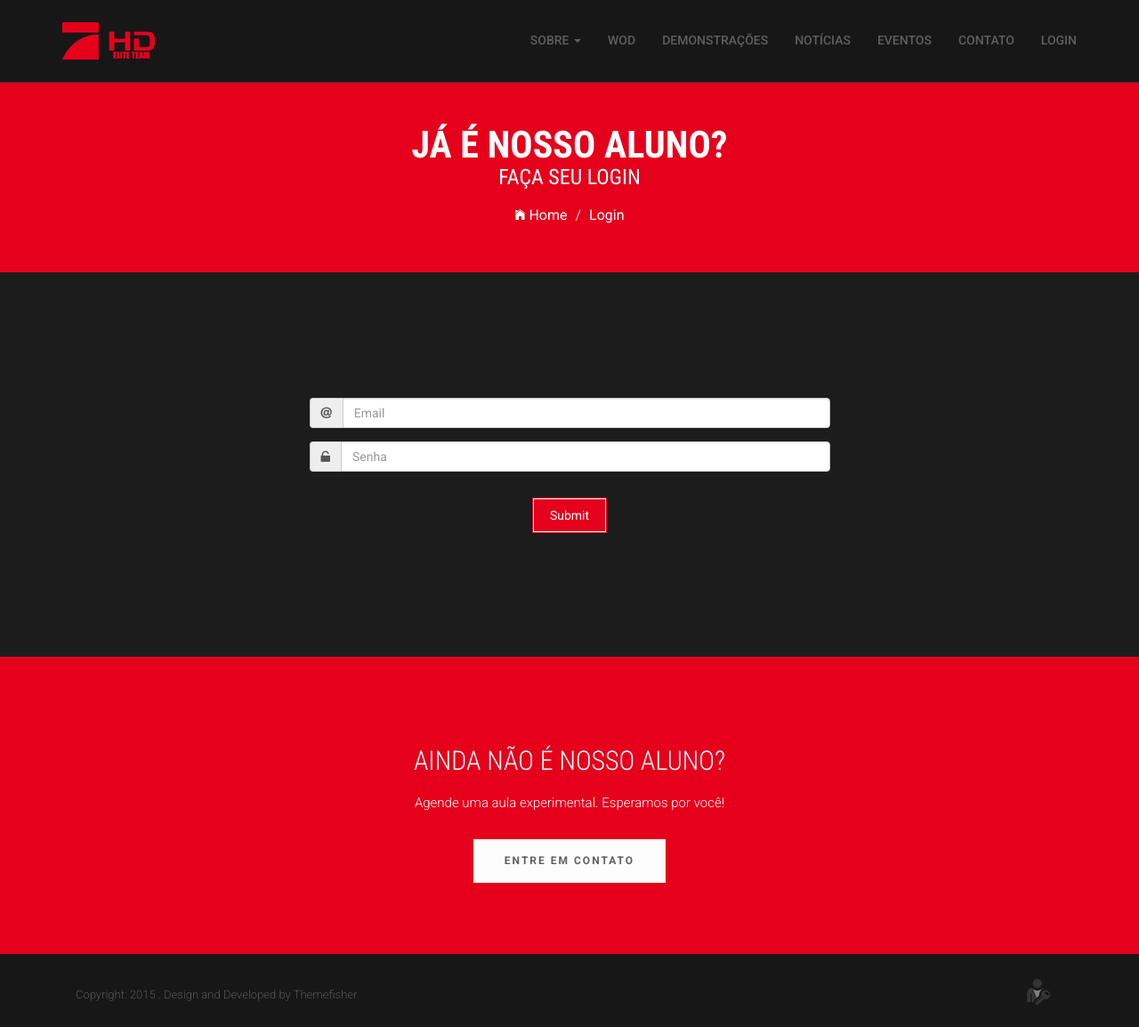
After one commit to ribeiro-eduardo/crossfit, a PHP site: page /crossfit/login.php in a window 1280 px wide. The commit adds this page. Shown: the whole page at 89% size. Run offline with PHP 8.4, Linux system fonts and the light colour scheme; some web fonts are replaced.

Commit message:
adicionada página de login

```diff
--- a/hd/call-to-action.php
+++ b/hd/call-to-action.php
@@ -14,8 +14,8 @@
                             <h2 class="title wow fadeInDown" data-wow-delay=".3s" data-wow-duration="500ms">Gostou do que viu?</h2>
                             <p class="wow fadeInDown" data-wow-delay=".5s" data-wow-duration="500ms">Venha fazer uma aula experimental conosco!</p>
                             <p class="wow fadeInDown" data-wow-delay=".5s" data-wow-duration="500ms">Atendemos de segunda a sexta, das 7:30 &agrave;s 22:00, e s&aacute;bado, das 8:00 &agrave;s 13:00.</p>
-                            <p class="wow fadeInDown" data-wow-delay=".5s" data-wow-duration="500ms">Esperamos por voc&ecirc;!</p>
-                            <a href="contact.html" class="btn btn-default btn-contact wow fadeInDown" data-wow-delay=".7s" data-wow-duration="500ms">Entre em contato</a>
+                            <p class="wow fadeInDown" data-wow-delay=".5s" data-wow-duration="500ms">Esperamos por você!</p>
+                            <a href="contact.php" class="btn btn-default btn-contact wow fadeInDown" data-wow-delay=".7s" data-wow-duration="500ms">Entre em contato</a>
                         </div>
                     </div>
 
--- a/hd/css/main.css
+++ b/hd/css/main.css
@@ -1136,3 +1136,19 @@ article {
   text-transform: uppercase;
   padding: 5%;
 }
+
+.btn-details {
+  background: #E5001C;
+  color: #fcfcfc;
+  padding: 8px 18px;
+  border-radius: 0;
+  margin-top: 15px;
+  border: 1px solid #fff;
+  box-shadow: 0px 0px 0px 1px #E5001C;
+}
+
+.login{
+  width: 50%;
+  padding: 12% 0;
+  margin-left: 25%;
+}
--- a/hd/header.php
+++ b/hd/header.php
@@ -46,7 +46,7 @@ include("meta.php");
                         <li><a href="news.php">Notícias</a></li>
                         <li><a href="eventos.php">Eventos</a></li>
                         <li><a href="contact.php">Contato</a></li>
-                        <li><a href="#">Login</a></li>
+                        <li><a href="login.php">Login</a></li>
                     </ul>
                 </div>
             </nav>
--- /dev/null
+++ b/hd/login.php
@@ -0,0 +1,79 @@
+<?php
+include("header.php");
+?>
+
+<!--
+==================================================
+Global Page Section Start
+================================================== -->
+<section class="global-page-header">
+    <div class="container">
+        <div class="row">
+            <div class="col-md-12">
+                <div class="block">
+                    <h2 style="margin-bottom: 0">já é nosso aluno?</h2>
+                    <h3 style="margin-top: 0" class="text-uppercase">Faça seu login</h3>
+                    <ol class="breadcrumb">
+                        <li>
+                            <a href="index.php">
+                                <i class="ion-ios-home"></i>
+                                Home
+                            </a>
+                        </li>
+                        <li class="active">Login</li>
+                    </ol>
+                </div>
+            </div>
+        </div>
+    </div>
+</section>
+<!--/#Page header-->
+
+<section>
+    <div class="container">
+        <div class="row">
+          <div class="wow fadeInRight" data-wow-delay=".3s" >
+            <form class="login text-center" method="post">
+              <div class="form-group input-group">
+                <span class="input-group-addon">
+                  <span class="ion-at"></span>
+                </span>
+                <input class="form-control" placeholder="Email">
+              </div>
+              <div class="form-group input-group">
+                <span class="input-group-addon">
+                  <span class="ion-unlocked"></span>
+                </span>
+                <input class="form-control" placeholder="Senha">
+              </div>
+              <button type="submit" class="btn btn-details">Submit</button>
+            </form>
+          </div>
+        </div>
+    </div>
+</section>
+
+
+<!--
+==================================================
+    Call To Action Section Start
+================================================== -->
+<section id="call-to-action">
+    <div class="container">
+        <div class="row">
+            <div class="col-md-12">
+                <div class="block">
+                    <h2 class="title wow fadeInDown" data-wow-delay=".3s" data-wow-duration="500ms">Ainda não é nosso aluno?</h1>
+                    <p class="wow fadeInDown" data-wow-delay=".5s" data-wow-duration="500ms">Agende uma aula experimental. Esperamos por você!</p>
+                    <a href="contact.php" class="btn btn-default btn-contact wow fadeInDown" data-wow-delay=".7s" data-wow-duration="500ms">Entre em contato</a>
+                </div>
+            </div>
+
+        </div>
+    </div>
+</section>
+
+
+<?php
+include("footer.php");
+?>
```
